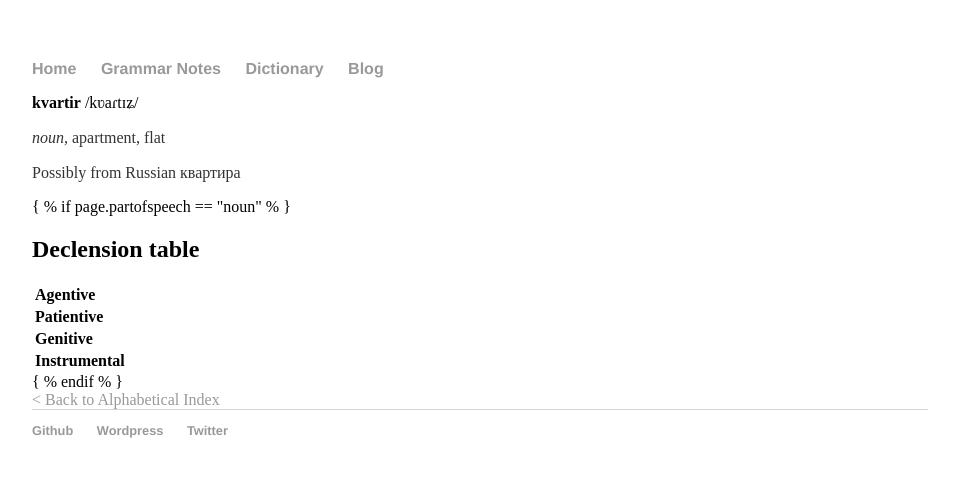
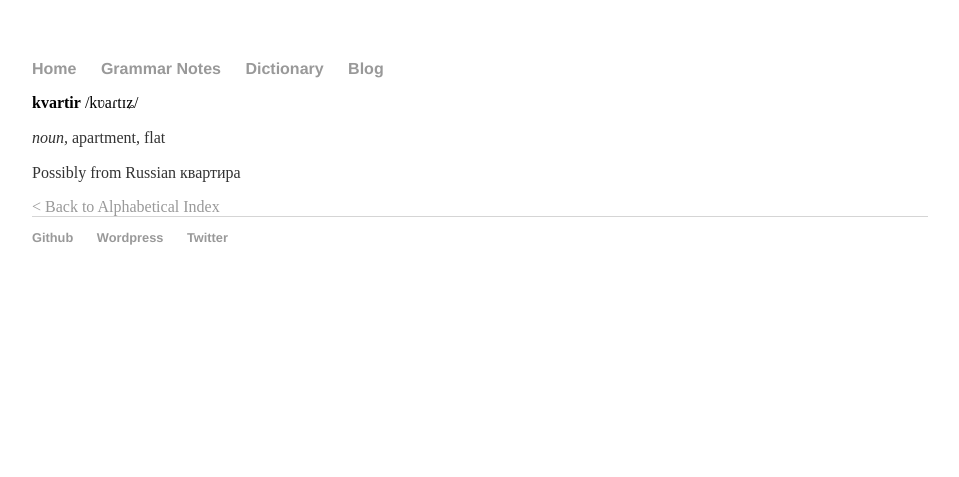
Before and after one commit to roelchristian/roelchristian.github.io, a Jekyll site: the page built from dictionary/entry/k/kvartir.html, in a window 1280 px wide. Shown: the top 477 px of the page, without its empty margins (160-1119 px from the left). Built offline with Jekyll 4.4.1, drawn with Linux system fonts in a browser that asks for light colours.

Commit message:
Edit liquid

```diff
--- a/_layouts/entry.html
+++ b/_layouts/entry.html
@@ -15,7 +15,7 @@ layout: default
   {{ page.examples }}
 </div>
 
-{ % if page.partofspeech == "noun" % }
+{% if page.partofspeech == "noun" %}
 
 <div class="decl-table">
   <h2>Declension table</h2>
@@ -39,7 +39,7 @@ layout: default
   </table>
 </div>
 
-{ % endif % }
+{% endif %}
 
 <div class="back-to-index">
   <a href="https://roelchristian.github.io/dictionary">&lt; Back to Alphabetical Index</a>
--- a/dictionary/entry/m/mámka.html
+++ b/dictionary/entry/m/mámka.html
@@ -4,7 +4,7 @@ title: "mámka"
 ipa: "mamka"
 definition: <i>noun,</i> diminutive of maty
 etymology: "<i>maty</i> + diminutive suffix <i>-ka</i>"
-partofspeech = noun
+partofspeech = "noun"
 agentive: "m&aacute;mk&aacute;m"
 patientive: "m&aacute;mk&aacute"
 genitive: "m&aacute;mcie"
```
